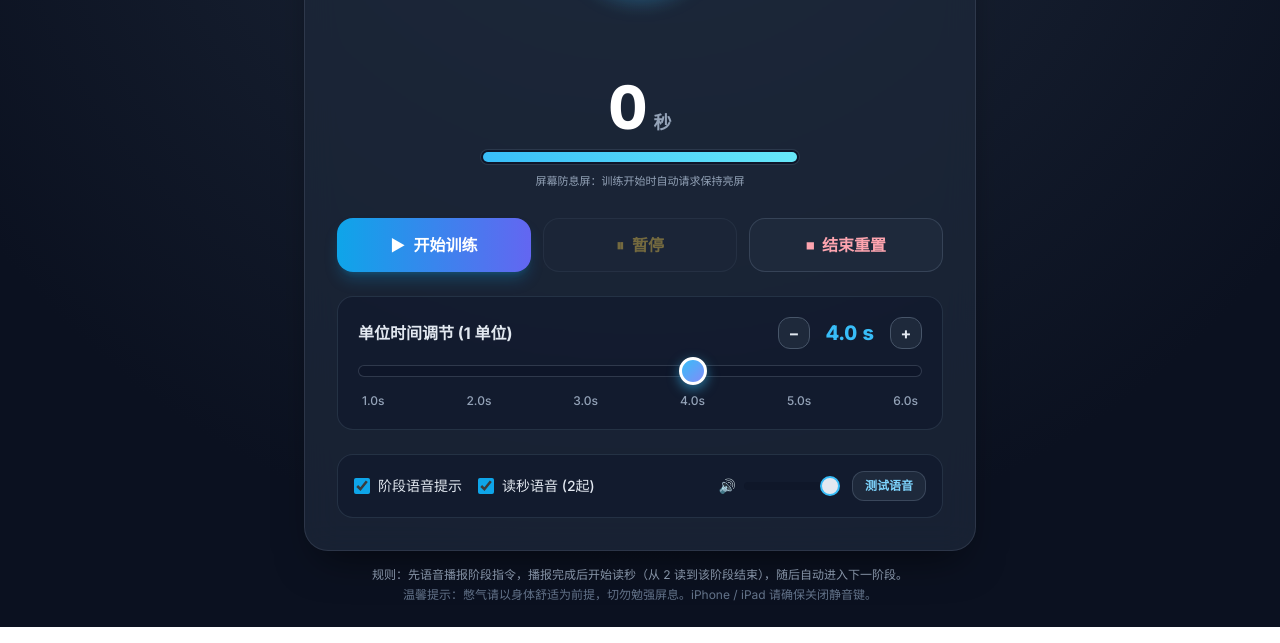
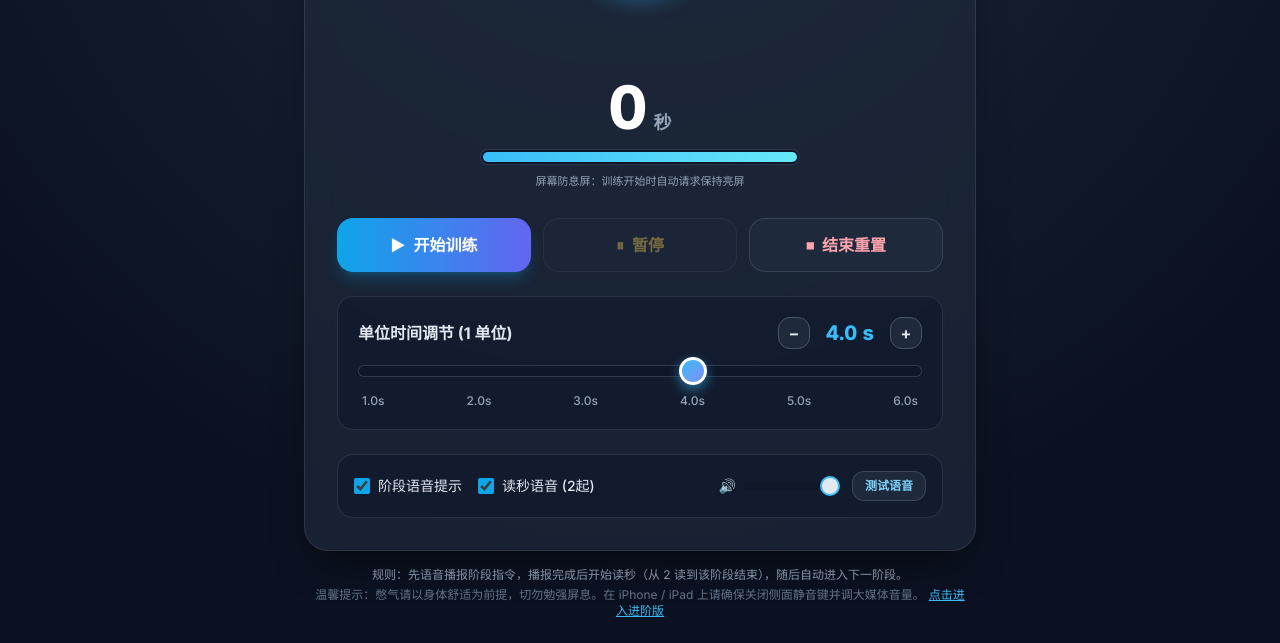
Before and after one commit to phonemod86-ui/2026.11.23-guide-de-respiration-142, a plain HTML site: page index.html in a window 1280 px wide. Shown: the part 416-1059 px from the top of the page. Drawn offline with nearby package versions, Linux system fonts and the light colour scheme.

Commit message:
Add advanced version link to footer safety message

```diff
--- a/index.html
+++ b/index.html
@@ -404,7 +404,7 @@
       规则：先语音播报阶段指令，播报完成后开始读秒（从 2 读到该阶段结束），随后自动进入下一阶段。
     </p>
     <p id="footer-safety" class="text-slate-500">
-      温馨提示：憋气请以身体舒适为前提，切勿勉强屏息。在 iPhone / iPad 上请确保关闭侧面静音键并调大媒体音量。
+      温馨提示：憋气请以身体舒适为前提，切勿勉强屏息。在 iPhone / iPad 上请确保关闭侧面静音键并调大媒体音量。<a href="https://phonemod86-ui.github.io/2026.11.23-guide-de-respiration-142/2026.11.24%20142advenced%20version.html" class="underline text-sky-400 hover:text-sky-300 ml-1">点击进入进阶版</a>
     </p>
   </footer>
 
@@ -413,6 +413,8 @@
   </div>
 
   <script>
+    const ADVANCED_URL = 'https://phonemod86-ui.github.io/2026.11.23-guide-de-respiration-142/2026.11.24%20142advenced%20version.html';
+
     const I18N = {
       zh: {
         langCode: 'zh-CN',
@@ -446,7 +448,7 @@
         testVoiceBtn: '测试语音',
         testVoicePhrase: '吸气，憋气，呼气，语音正常',
         footerRule: '规则：先语音播报阶段指令，播报完成后开始读秒（从 2 读到该阶段结束），随后自动进入下一阶段。',
-        footerSafety: '温馨提示：憋气请以身体舒适为前提，切勿勉强屏息。iPhone / iPad 请确保关闭静音键。',
+        footerSafety: `温馨提示：憋气请以身体舒适为前提，切勿勉强屏息。在 iPhone / iPad 上请确保关闭侧面静音键并调大媒体音量。<a href="${ADVANCED_URL}" class="underline text-sky-400 hover:text-sky-300 ml-1">点击进入进阶版</a>`,
         toastNoSpeech: '当前浏览器不支持系统语音播报，将使用纯视觉引导。'
       },
       en: {
@@ -481,7 +483,7 @@
         testVoiceBtn: 'Test Voice',
         testVoicePhrase: 'Inhale, Hold, Exhale. Voice is ready.',
         footerRule: 'Flow: Speaks the phase cue first, then starts counting from 2 up to the phase duration.',
-        footerSafety: 'Note: Never force breath holding; stay comfortable. On iPhone/iPad, turn off silent mode.',
+        footerSafety: `Note: Never force breath holding; stay comfortable. On iPhone/iPad, turn off silent mode.<a href="${ADVANCED_URL}" class="underline text-sky-400 hover:text-sky-300 ml-1">点击进入进阶版</a>`,
         toastNoSpeech: 'Web Speech API is not supported in this browser. Running in visual mode.'
       },
       fr: {
@@ -516,7 +518,7 @@
         testVoiceBtn: 'Tester la voix',
         testVoicePhrase: 'Inspirer, Retenir, Expirer. La voix fonctionne.',
         footerRule: 'Règle : Annonce vocale de la phase d’abord, puis décompte à partir de 2 jusqu’à la fin.',
-        footerSafety: 'Conseil : Restez toujours à l’aise pendant la rétention. Sur iPhone/iPad, désactivez le mode silencieux.',
+        footerSafety: `Conseil : Restez toujours à l’aise pendant la rétention. Sur iPhone/iPad, désactivez le mode silencieux.<a href="${ADVANCED_URL}" class="underline text-sky-400 hover:text-sky-300 ml-1">点击进入进阶版</a>`,
         toastNoSpeech: 'Synthèse vocale non prise en charge par ce navigateur. Mode visuel actif.'
       }
     };
@@ -783,7 +785,8 @@
       els.labelCountVoice.textContent = dict.countVoiceLabel;
       els.btnTestVoice.textContent = dict.testVoiceBtn;
       els.footerRule.textContent = dict.footerRule;
-      els.footerSafety.textContent = dict.footerSafety;
+      // 使用 innerHTML 保留底部“点击进入进阶版”超链接
+      els.footerSafety.innerHTML = dict.footerSafety;
 
       els.btnStartText.textContent = state.isPaused ? dict.btnResume : dict.btnStart;
 
```
